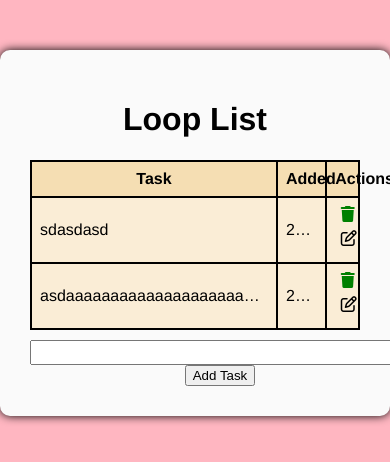
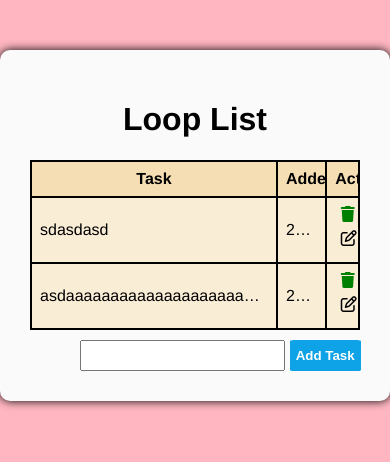
Before and after one commit to Abdalla2004-collab/To-do-list, a Flask app: page / in a window 390 px wide; the page is wider, and only the part inside the window is pictured. Shown: the top 462 px of that part. Run offline with Flask 3, Linux system fonts and the light colour scheme; some libraries are stand-ins or nearby versions.

Commit message:
added repsonsiveness styling to do: add phone and smaller screen responsivness

```diff
--- a/static/css/styles.css
+++ b/static/css/styles.css
@@ -3,6 +3,7 @@ body{
     margin: 0;
     padding: 0;
     background-color: lightpink;
+
 }
 
 .content{
@@ -29,29 +30,31 @@ body{
   margin-bottom: 10px;
 
 }
-.contents-table th, td {
+.contents-table th, .contents-table td {
     border: 2px solid;
     padding: 8px;
 }
 .contents-table th{
     text-align: center;
     background-color: wheat;
+    overflow: hidden;
 
 }
 .contents-table td {
   text-align: left;
-  max-width: 150px;
   white-space: nowrap;
   overflow: hidden;
   text-overflow: ellipsis;
   background-color: rgb(250, 237, 214);
   cursor: help;
+
 }
 
 .fa-trash, .fa-pen-to-square{
     height: 40%;
     margin-left: 38%;
     padding-bottom: 8px;
+    transition: 0.3s;
 }
 .fa-trash:hover, .fa-pen-to-square:hover{
     opacity: 50%;
@@ -64,14 +67,30 @@ body{
     color: black;
 }
 
-.form-wrapper{
+.form-wrapper form{
    max-width: 700px;
+   display: grid;
+   grid-template-columns: 89% auto;
+   column-gap: 5px;
+   margin-left: 50px;
+   margin-right: 50px;
+}
+.form-wrapper form input[type="text"]{
+    padding: 6px;
+    font-size: 13px;
+}
+.form-wrapper form input[type="submit"]{
+    padding: 6px;
+    cursor: pointer;
+    background-color: #0ea2e7;
+    border-radius: 5%;
+    border: none;
+    color: white;
+    font-weight: bold;
+    transition: 0.5s;
+    width: 100%;
 
 }
-.form-wrapper form input[type="text"]{
-    width: 465px;
-    padding: 3px;
+.form-wrapper form input[type="submit"]:hover{
+    opacity: 50%;
 }
-.form-wrapper form input[type="submit"]{
-    margin-left: 50px;
-}
```
Also changed, not shown: instance/database.db.
